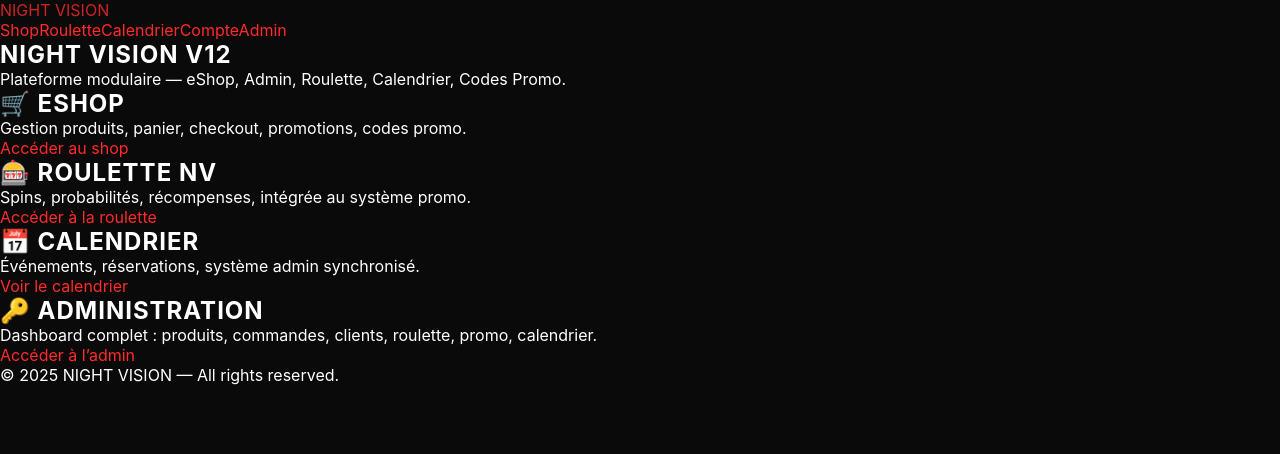
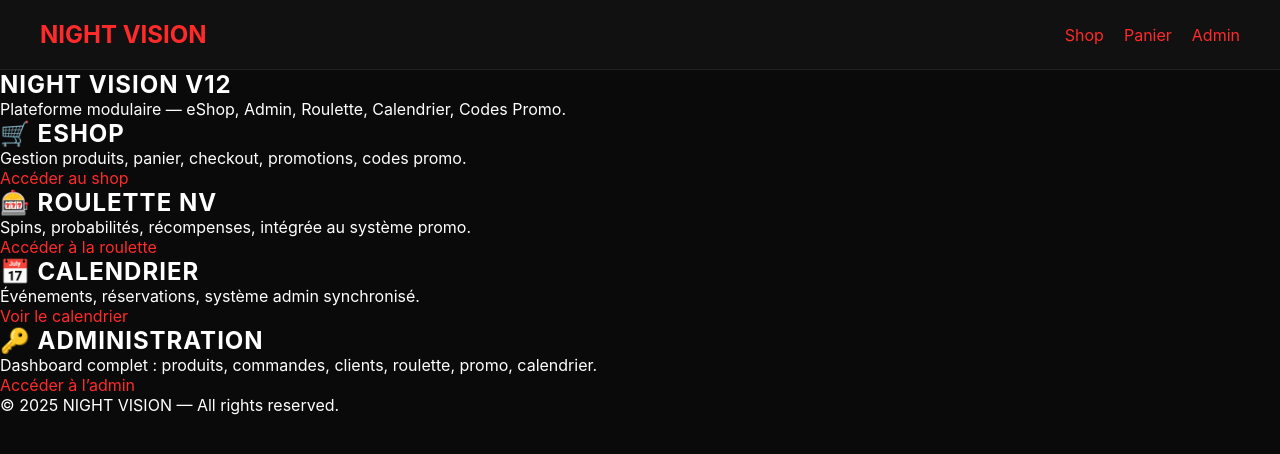
Before and after one commit to gaetanfionda-bot/NV12_FIXED_FINAL.zip, a Next.js app: page / in a window 1280 px wide. Shown: the top 454 px of the page. Built offline with nearby package versions, Linux system fonts and the light colour scheme.

Commit message:
Update Header.jsx

```diff
--- a/components/Header.jsx
+++ b/components/Header.jsx
@@ -1,22 +1,27 @@
-"use client";
-
-import Link from "next/link";
-
 export default function Header() {
   return (
-    <header className="w-full px-6 py-4 flex items-center justify-between bg-black/80 backdrop-blur-md border-b border-white/10 sticky top-0 z-50">
-      <Link href="/" className="text-xl font-bold tracking-widest">
+    <header
+      style={{
+        background: "#111",
+        padding: "20px 40px",
+        borderBottom: "1px solid #222",
+        display: "flex",
+        justifyContent: "space-between",
+        alignItems: "center",
+        position: "sticky",
+        top: 0,
+        zIndex: 10,
+      }}
+    >
+      <a href="/" style={{ fontSize: "1.5rem", fontWeight: "700" }}>
         NIGHT VISION
-      </Link>
+      </a>
 
-      <nav className="flex items-center gap-6 text-sm">
-        <Link href="/shop">Shop</Link>
-        <Link href="/roulette">Roulette</Link>
-        <Link href="/calendar">Calendrier</Link>
-        <Link href="/account">Compte</Link>
-        <Link href="/admin" className="text-red-400">Admin</Link>
+      <nav style={{ display: "flex", gap: "20px" }}>
+        <a href="/shop">Shop</a>
+        <a href="/cart">Panier</a>
+        <a href="/admin">Admin</a>
       </nav>
     </header>
   );
 }
-// Header component
```
